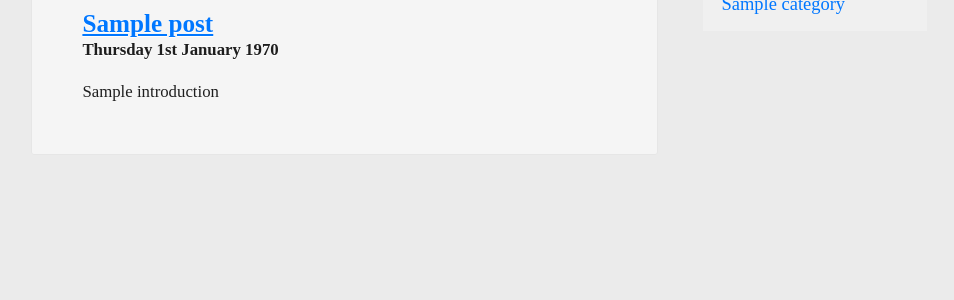
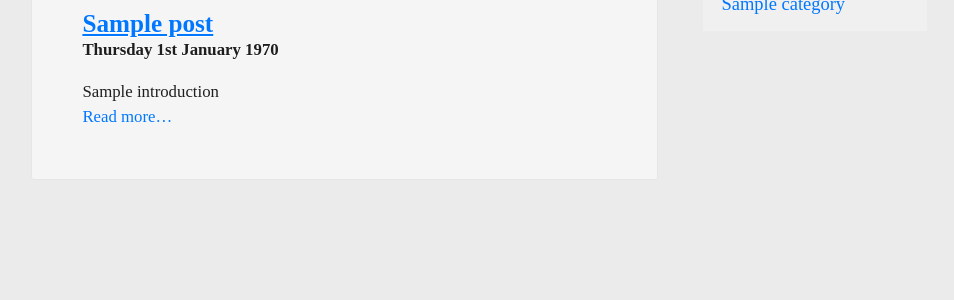
Before and after one commit to joelvardy/joelgonewild.com, a PHP site: template app/views/home.php in a window 1280 px wide. Shown: the part 468-768 px from the top of the page, without its empty margins (161-1115 px from the left). Run offline with PHP 8.4, Linux system fonts and the light colour scheme; the template is opened without the code that fills it: most values are stand-ins (such as "Sample title", 1, 10 or a date in 2020); some libraries are stand-ins or nearby versions.

Commit message:
Add read more link to post listing pages

```diff
--- a/app/assets/styles/design.scss
+++ b/app/assets/styles/design.scss
@@ -114,13 +114,11 @@ div.container {
 			}
 
 			p {
+				margin-bottom: 1em;
+			}
 
-				margin-bottom: 1em;
-
-				&:last-child {
-					margin-bottom: 0;
-				}
-
+			a.read-more {
+				text-decoration: none;
 			}
 
 		}
--- a/app/views/category.php
+++ b/app/views/category.php
@@ -42,6 +42,8 @@
 							<?php echo $post->introduction; ?>
 						</div>
 
+						<a class="read-more" href="/<?php echo $post->category->slug; ?>/<?php echo $post->slug; ?>" title="<?php echo $post->category->title; ?> full post">Read more&hellip;</a>
+
 					</article>
 
 				<?php endforeach; ?>
--- a/app/views/home.php
+++ b/app/views/home.php
@@ -35,6 +35,8 @@
 							<?php echo $post->introduction; ?>
 						</div>
 
+						<a class="read-more" href="/<?php echo $post->category->slug; ?>/<?php echo $post->slug; ?>" title="<?php echo $post->category->title; ?> full post">Read more&hellip;</a>
+
 					</article>
 
 				<?php endforeach; ?>
```
Also changed, not shown: public/assets/css/design.css, 1 other file.
